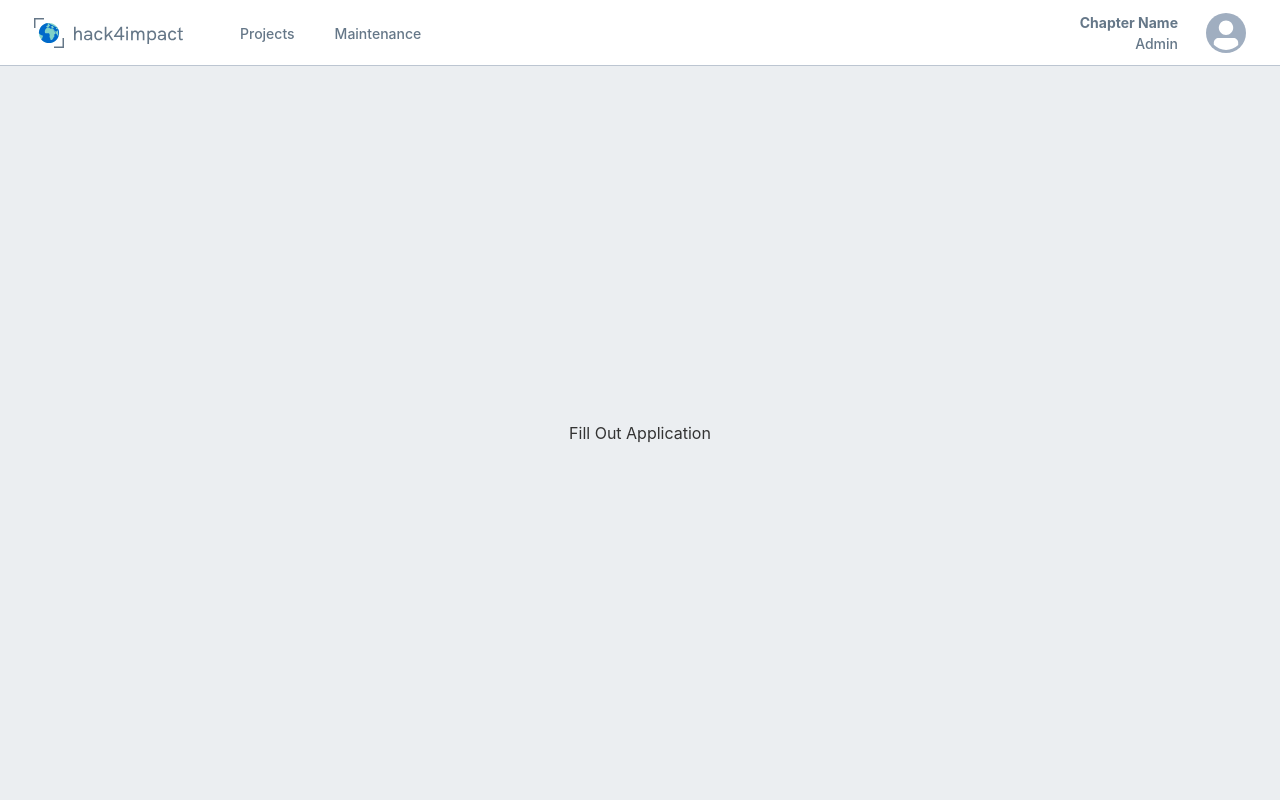
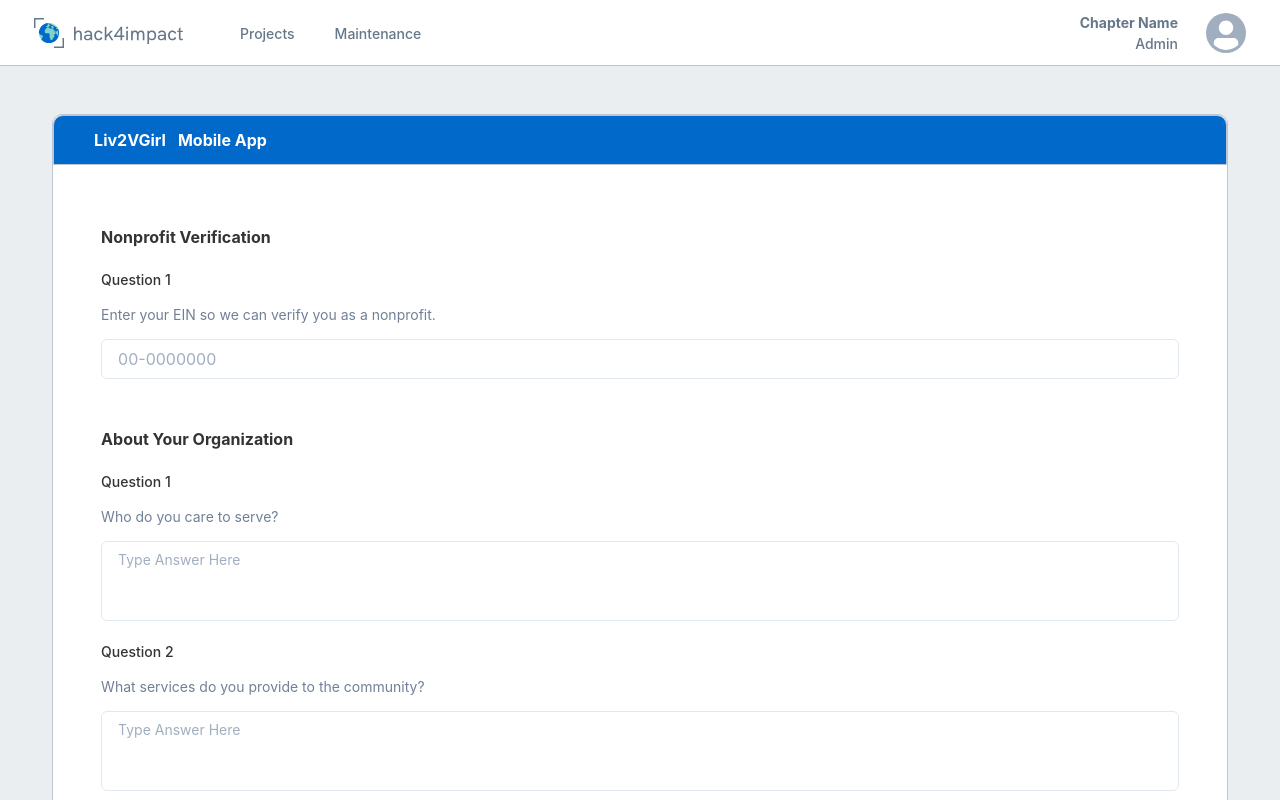
Before and after one commit to GTBitsOfGood/national-npp, a Next.js app: page /nonprofit/application in a window 1280 px wide. Built offline with nearby package versions, Linux system fonts and the light colour scheme.

Commit message:
initial changes

```diff
--- a/package.json
+++ b/package.json
@@ -25,7 +25,7 @@
     "next-auth": "^3.27.0",
     "react": "17.0.2",
     "react-dom": "17.0.2",
-    "react-hook-form": "^7.16.2",
+    "react-hook-form": "^7.17.3",
     "react-icons": "^4.2.0"
   },
   "devDependencies": {
--- /dev/null
+++ b/src/components/ApplicationCard.tsx
@@ -0,0 +1,242 @@
+import {
+  Text,
+  VStack,
+  Box,
+  HStack,
+  Link,
+  FormControl,
+  FormHelperText,
+  FormLabel,
+  Input,
+  Button,
+  Textarea,
+} from "@chakra-ui/react";
+import { User, ProjectType } from "src/utils/types";
+const user = ["Liv2VGirl"];
+const appType = ["Mobile App"];
+const maxTextArea = 500;
+function ApplicationCard() {
+  return (
+    <VStack
+      minW={{ base: 425, md: 800 }}
+      //p={12}
+      m={12}
+      border="1px solid #BCC5D1"
+      borderRadius={10}
+      direction="column"
+      backgroundColor="surface"
+      spacing={3}
+      align="stretch"
+    >
+      <Box
+        borderRadius="10px 10px 0px 0px"
+        border="1px solid #BCC5D1"
+        backgroundColor="primary"
+        p={3}
+      >
+        <HStack spacing={3}>
+          <Text color="white" fontSize="md" fontWeight={700} marginLeft={7}>
+            {user[0]}
+          </Text>
+          <Text color="white" fontSize="md" fontWeight={700} marginLeft={7}>
+            {appType[0]}
+          </Text>
+        </HStack>
+      </Box>
+      <VStack align="stretch" p={12} spacing={12}>
+        <VStack align="start" spacing={5}>
+          <Text alignSelf="flex-start" fontSize="md" fontWeight={700}>
+            Nonprofit Verification
+          </Text>
+          <FormControl>
+            <FormLabel fontSize="sm">Question 1</FormLabel>
+            <VStack align="flex-start" spacing={4}>
+              <FormHelperText fontSize="sm">
+                Enter your EIN so we can verify you as a nonprofit.
+              </FormHelperText>
+              <Input id="EIN" placeholder="00-0000000" />
+            </VStack>
+          </FormControl>
+        </VStack>
+        <VStack align="start" spacing={5}>
+          <Text alignSelf="flex-start" fontSize="md" fontWeight={700}>
+            About Your Organization
+          </Text>
+          <FormControl>
+            <FormLabel fontSize="sm">Question 1</FormLabel>
+            <VStack align="flex-start" spacing={4}>
+              <FormHelperText fontSize="sm">
+                Who do you care to serve?
+              </FormHelperText>
+              <Textarea
+                // id="question1"
+                resize="none"
+                maxLength={maxTextArea}
+                placeholder="Type Answer Here"
+                fontSize="sm"
+              />
+            </VStack>
+          </FormControl>
+          <FormControl>
+            <FormLabel fontSize="sm">Question 2</FormLabel>
+            <VStack align="flex-start" spacing={4}>
+              <FormHelperText fontSize="sm">
+                What services do you provide to the community?
+              </FormHelperText>
+              <Textarea
+                // id="question1"
+                resize="none"
+                maxLength={maxTextArea}
+                placeholder="Type Answer Here"
+                fontSize="sm"
+              />
+            </VStack>
+          </FormControl>
+          <FormControl>
+            <FormLabel fontSize="sm">Question 3</FormLabel>
+            <VStack align="flex-start" spacing={4}>
+              <FormHelperText fontSize="sm">
+                Does your organization target solving any of the UN Sustainable
+                Development Goals? If so, which ones? (See{" "}
+                <Link color="primary" href="sdgs.un.org/goals">
+                  sdgs.un.org/goals
+                </Link>{" "}
+                for more information on the goals).
+              </FormHelperText>
+              <Textarea
+                // id="question1"
+                resize="none"
+                maxLength={maxTextArea}
+                placeholder="Type Answer Here"
+                fontSize="sm"
+              />
+            </VStack>
+          </FormControl>
+          <FormControl>
+            <FormLabel fontSize="sm">Question 4</FormLabel>
+            <VStack align="flex-start" spacing={4}>
+              <FormHelperText fontSize="sm">
+                How would the collaboration with Hack4Impact help achieve your
+                mission?
+              </FormHelperText>
+              <Textarea
+                // id="question1"
+                resize="none"
+                maxLength={maxTextArea}
+                placeholder="Type Answer Here"
+                fontSize="sm"
+              />
+            </VStack>
+          </FormControl>
+        </VStack>
+        <VStack align="start" spacing={5}>
+          <Text alignSelf="flex-start" fontSize="md" fontWeight={700}>
+            Your Product Needs
+          </Text>
+          <FormControl>
+            <FormLabel fontSize="sm">Question 1</FormLabel>
+            <VStack align="flex-start" spacing={4}>
+              <FormHelperText fontSize="sm">
+                What problem are you hoping to solve with this technology?
+              </FormHelperText>
+              <Textarea
+                // id="question1"
+                resize="none"
+                maxLength={maxTextArea}
+                placeholder="Type Answer Here"
+                fontSize="sm"
+              />
+            </VStack>
+          </FormControl>
+          <FormControl>
+            <FormLabel fontSize="sm">Question 2</FormLabel>
+            <VStack align="flex-start" spacing={4}>
+              <FormHelperText fontSize="sm">
+                What is the current stage of product development?
+              </FormHelperText>
+              <Textarea
+                // id="question1"
+                resize="none"
+                maxLength={maxTextArea}
+                placeholder="Type Answer Here"
+                fontSize="sm"
+              />
+            </VStack>
+          </FormControl>
+          <FormControl>
+            <FormLabel fontSize="sm">Question 3</FormLabel>
+            <VStack align="flex-start" spacing={4}>
+              <FormHelperText fontSize="sm">
+                What is your availability to work with us in the upcoming
+                semester? The time you devote to us may directly influence the
+                success of the project.
+              </FormHelperText>
+              <Textarea
+                // id="question1"
+                resize="none"
+                maxLength={maxTextArea}
+                placeholder="Type Answer Here"
+                fontSize="sm"
+              />
+            </VStack>
+          </FormControl>
+          <FormControl>
+            <FormLabel fontSize="sm">Question 4</FormLabel>
+            <VStack align="flex-start" spacing={4}>
+              <FormHelperText fontSize="sm">
+                Can you provide a field tour for us to get to know more about
+                your organization and users? (i.e. observe or interview the
+                users?)
+              </FormHelperText>
+              <Textarea
+                // id="question1"
+                resize="none"
+                maxLength={maxTextArea}
+                placeholder="Type Answer Here"
+                fontSize="sm"
+              />
+            </VStack>
+          </FormControl>
+          <FormControl>
+            <FormLabel fontSize="sm">Question 5</FormLabel>
+            <VStack align="flex-start" spacing={4}>
+              <FormHelperText fontSize="sm">
+                Is there anything else related to your product that you would
+                like to share?
+              </FormHelperText>
+              <Textarea
+                // id="question1"
+                resize="none"
+                maxLength={maxTextArea}
+                placeholder="Type Answer Here"
+                fontSize="sm"
+              />
+            </VStack>
+          </FormControl>
+        </VStack>
+        <VStack align="start" fontSize="sm" fontWeight={700} spacing={0}>
+          <Text>
+            Please let us know if you have any other questions or feedback.
+          </Text>
+          <Text>
+            You can also reach out to us at{" "}
+            <Link color="primary" href="mailto:contact@hack4impact.org">
+              contact@hack4impact.org
+            </Link>
+          </Text>
+        </VStack>
+        <Button
+          type="submit"
+          variant="primary"
+          alignSelf="flex-end"
+          size="md"
+          fontSize="md"
+        >
+          Submit Form
+        </Button>
+      </VStack>
+    </VStack>
+  );
+}
+
+export default ApplicationCard;
--- a/src/pages/nonprofit/application.tsx
+++ b/src/pages/nonprofit/application.tsx
@@ -1,9 +1,12 @@
 import { Flex } from "@chakra-ui/react";
+import ApplicationCard from "src/components/ApplicationCard";
 
 function NonprofitApplicationPage() {
   return (
     <Flex height="100%" width="100%">
-      <Flex margin="auto">Fill Out Application</Flex>
+      <Flex margin="auto">
+        <ApplicationCard />
+      </Flex>
     </Flex>
   );
 }
```
Also changed, not shown: 1 other file (tests, documents, lock files or other folders).
